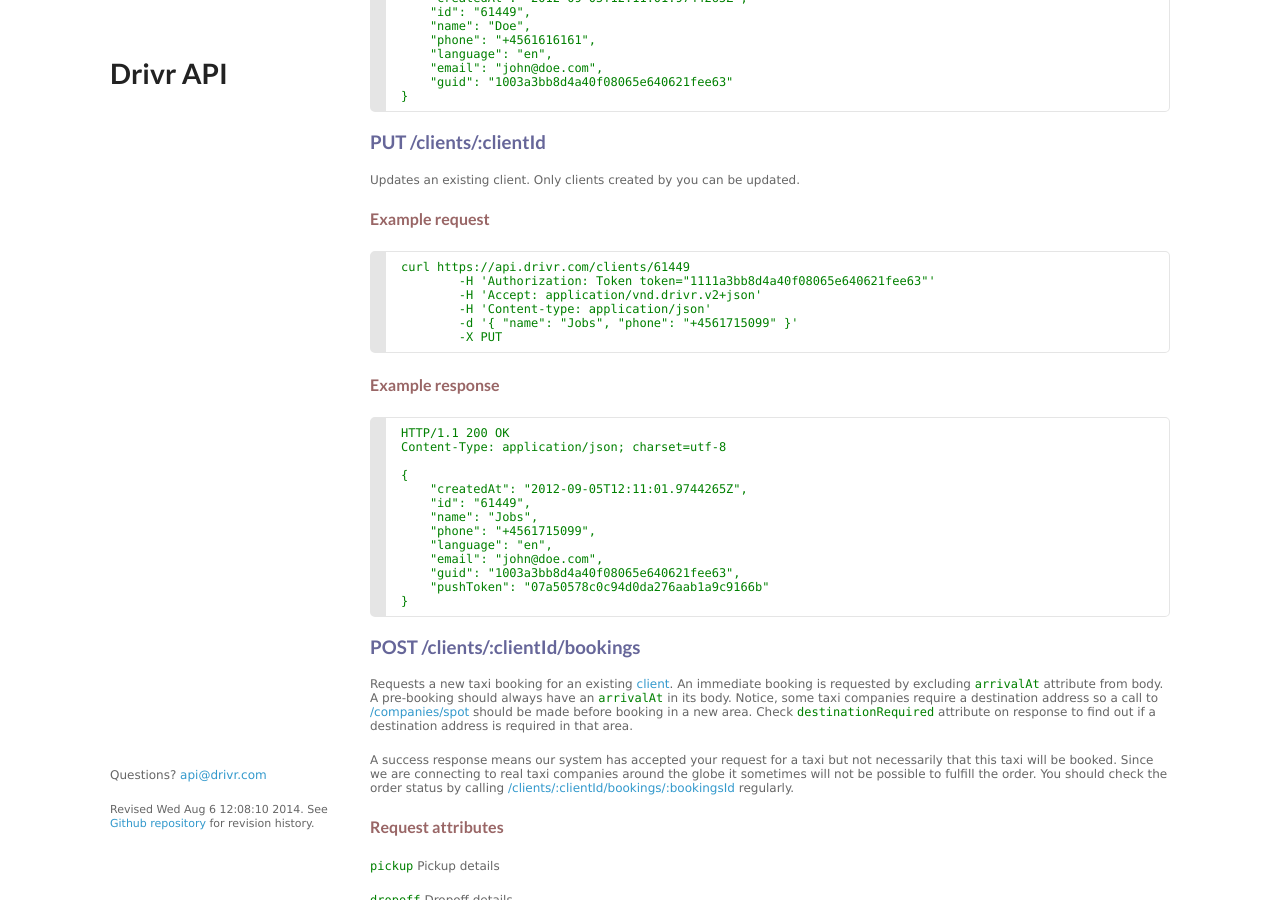
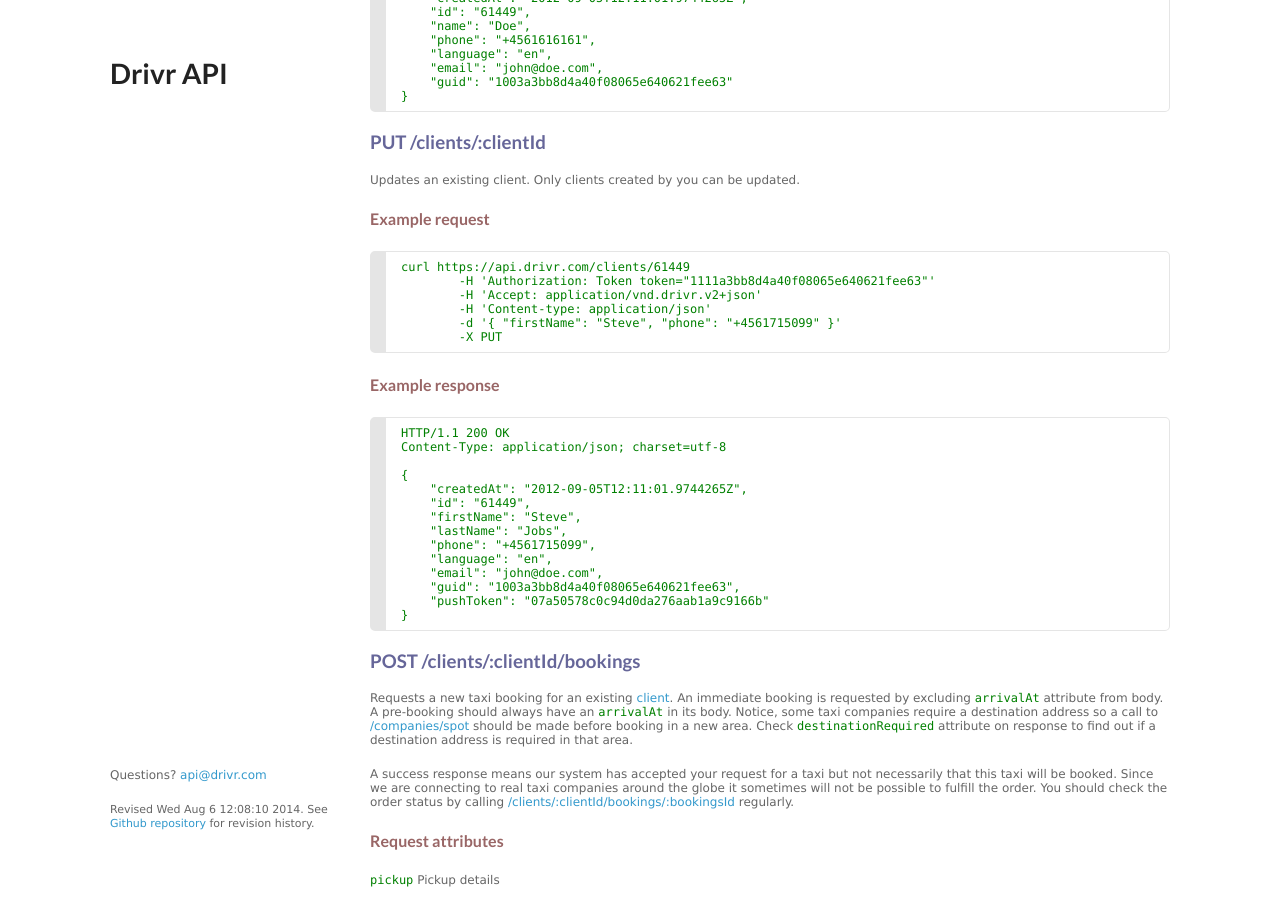
Before and after one commit to clickataxi/api-documentation, a Jekyll site: the page built from index.md, in a window 1280 px wide and 900 px high, scrolled down 11739 px. Built offline with Jekyll 4.4.1, drawn with Linux system fonts in a browser that asks for light colours; Markdown is read by kramdown in place of the engine named in the settings.

Commit message:
Updates doc

```diff
--- a/index.md
+++ b/index.md
@@ -783,7 +783,7 @@
 		-H 'Authorization: Token token="1111a3bb8d4a40f08065e640621fee63"'
 		-H 'Accept: application/vnd.drivr.v2+json'
 		-H 'Content-type: application/json'
-		-d '{ "name": "Jobs", "phone": "+4561715099" }'
+		-d '{ "firstName": "Steve", "phone": "+4561715099" }'
 		-X PUT
 
 #### Example response
@@ -794,7 +794,8 @@
 	{
 	    "createdAt": "2012-09-05T12:11:01.9744265Z",
 	    "id": "61449",
-	    "name": "Jobs",
+	    "firstName": "Steve",
+	    "lastName": "Jobs",
 	    "phone": "+4561715099",
 	    "language": "en",
 	    "email": "john@doe.com",
```
